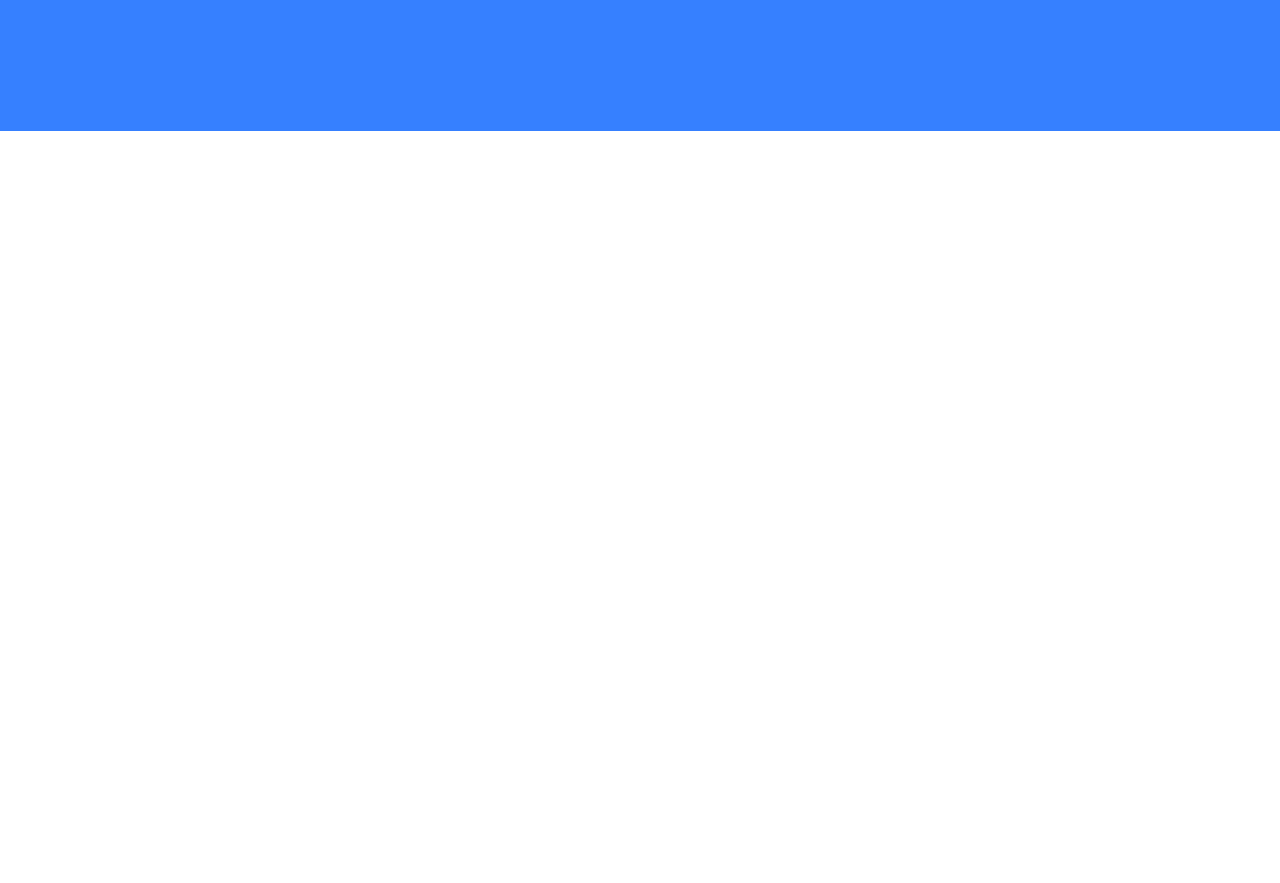
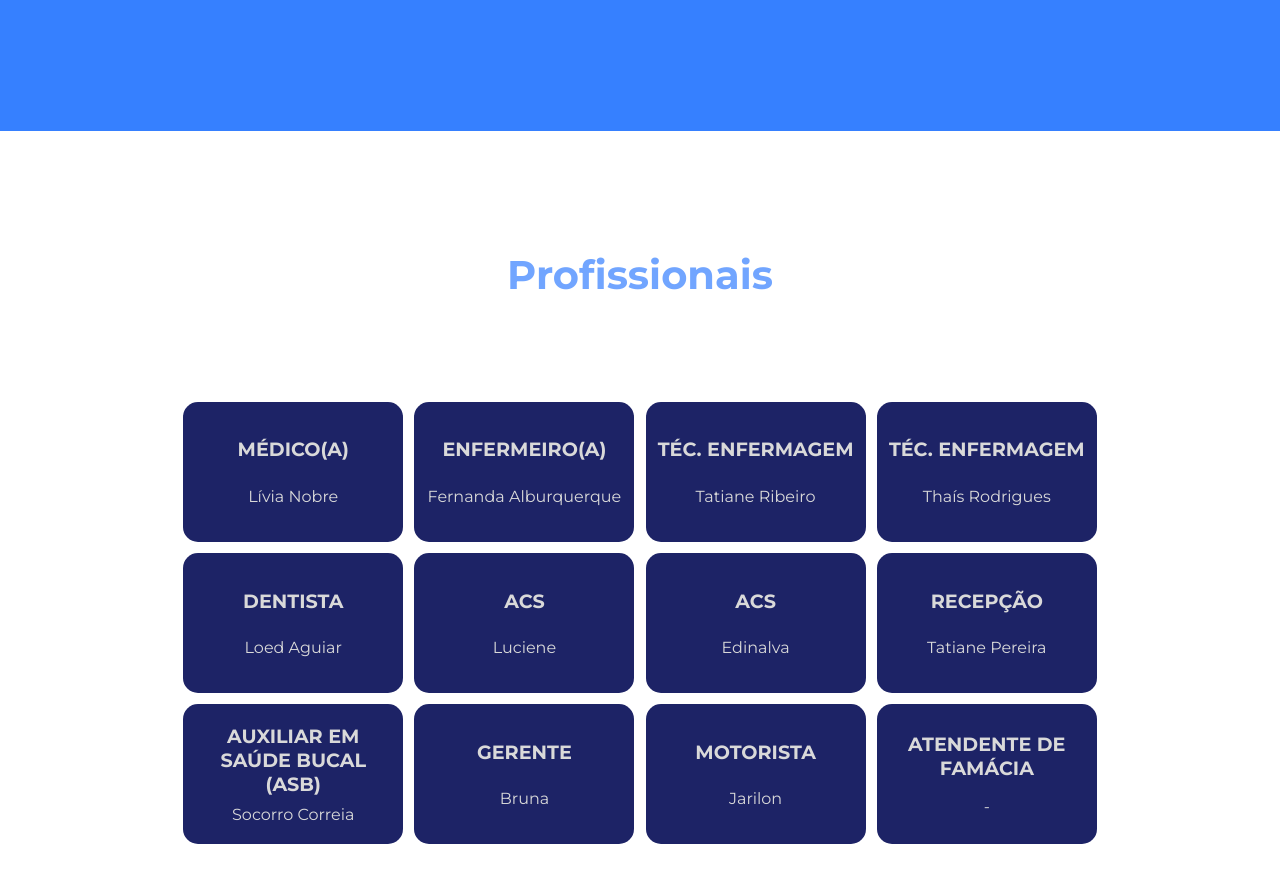
Before and after one commit to nathansouza7/LP-Posto-de-Saude, a React (Vite) app: page / in a window 1280 px wide. Shown: the part 2380-3263 px from the top of the page. Before the commit the page ends 2511 px from the top, so only its background shows below. Built offline with nearby package versions, Linux system fonts and the light colour scheme.

Commit message:
added staff section

```diff
--- a/src/App.jsx
+++ b/src/App.jsx
@@ -2,6 +2,7 @@ import { Home } from "./components/Home";
 import styles from "./App.module.css";
 import { Services } from "./components/Services";
 import { OpeningHours } from "./components/OpeningHours";
+import { Professionals } from "./components/Professionals";
 
 export function App() {
     return (
@@ -15,6 +16,9 @@ export function App() {
             <div className={styles['background-blue']}>
                 <OpeningHours />
             </div>
+            <div className={styles['background-white']}>
+                <Professionals />
+            </div>
         </div>
     );
 }
--- /dev/null
+++ b/src/components/Box.jsx
@@ -0,0 +1,10 @@
+import styles from "./Box.module.css";
+
+export function Box(props) {
+    return (
+        <div className={styles.box}>
+            <h2>{props.title}</h2>
+            <p>{props.content}</p>
+        </div>
+    );
+}
--- /dev/null
+++ b/src/components/Box.module.css
@@ -0,0 +1,21 @@
+.box {
+  background-color: var(--blue-600);
+  border-radius: 15px;
+  padding: 10px;
+  width: 220px;
+  height: 140px;
+  display: flex;
+  flex-direction: column;
+  align-items: center;
+  justify-content: space-evenly;
+  text-align: center;
+}
+
+.box h2 {
+  font-size: 1.2rem;
+  font-weight: bold;
+}
+
+.box p {
+  font-size: 1rem;
+}
--- /dev/null
+++ b/src/components/Professionals.jsx
@@ -0,0 +1,35 @@
+import { Box } from "./Box";
+import styles from "./Professionals.module.css";
+
+export function Professionals() {
+    const contents = [
+        { title: "MÉDICO(A)", content: "Lívia Nobre" },
+        { title: "ENFERMEIRO(A)", content: "Fernanda Alburquerque" },
+        { title: "TÉC. ENFERMAGEM", content: "Tatiane Ribeiro" },
+        { title: "TÉC. ENFERMAGEM", content: "Thaís Rodrigues" },
+        { title: "DENTISTA", content: "Loed Aguiar" },
+        { title: "ACS", content: "Luciene" },
+        { title: "ACS", content: "Edinalva" },
+        { title: "RECEPÇÃO", content: "Tatiane Pereira" },
+        { title: "AUXILIAR EM SAÚDE BUCAL (ASB)", content: "Socorro Correia" },
+        { title: "GERENTE", content: "Bruna" },
+        { title: "MOTORISTA", content: "Jarilon" },
+        { title: "ATENDENTE DE FAMÁCIA", content: "-" },
+
+    ];
+
+    return (
+        <div className={styles.container}>
+            <h2 className={styles.heading}>Profissionais</h2>
+            <div className={styles.professionalsContainer}>
+                {contents.map((content, index) => (
+                    <Box
+                        key={index}
+                        title={content.title}
+                        content={content.content}
+                    />
+                ))}
+            </div>
+        </div>
+    );
+}
--- /dev/null
+++ b/src/components/Professionals.module.css
@@ -0,0 +1,26 @@
+.container {
+  display: flex;
+  flex-direction: column;
+  justify-content: space-evenly;
+  align-items: center;
+  padding: 1rem 0;
+  min-height: 100vh;
+  width: 85vw;
+  max-width: 1900px;
+  margin: 0rem auto;
+}
+
+.heading {
+  padding: 2rem 0;
+  text-align: center;
+  color: var(--blue-300);
+  font-size: 2.5rem;
+}
+
+.professionalsContainer {
+  display: flex;
+  justify-content: center;
+  flex-wrap: wrap;
+  gap: 0.7rem;
+  max-width: 1100px;
+}
```
